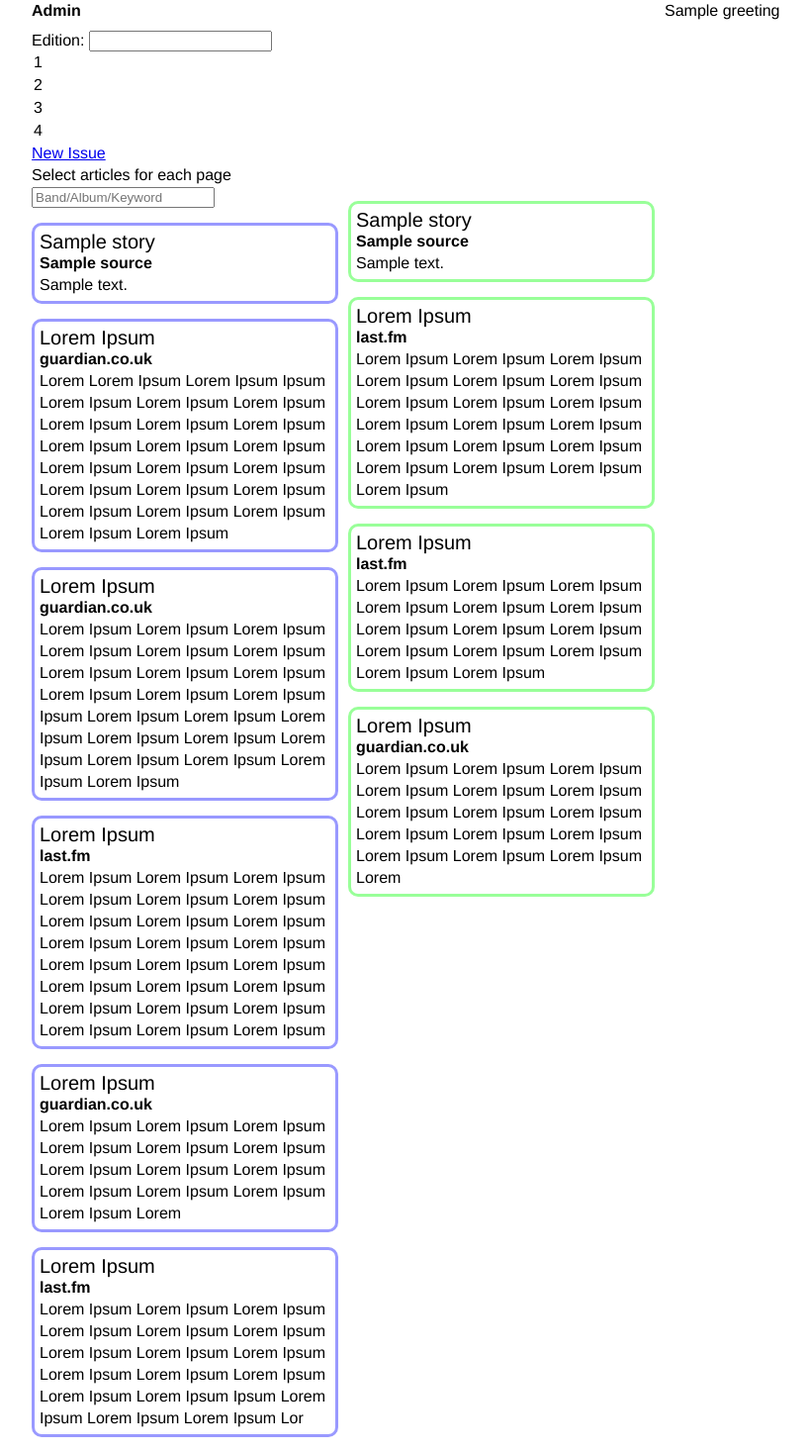
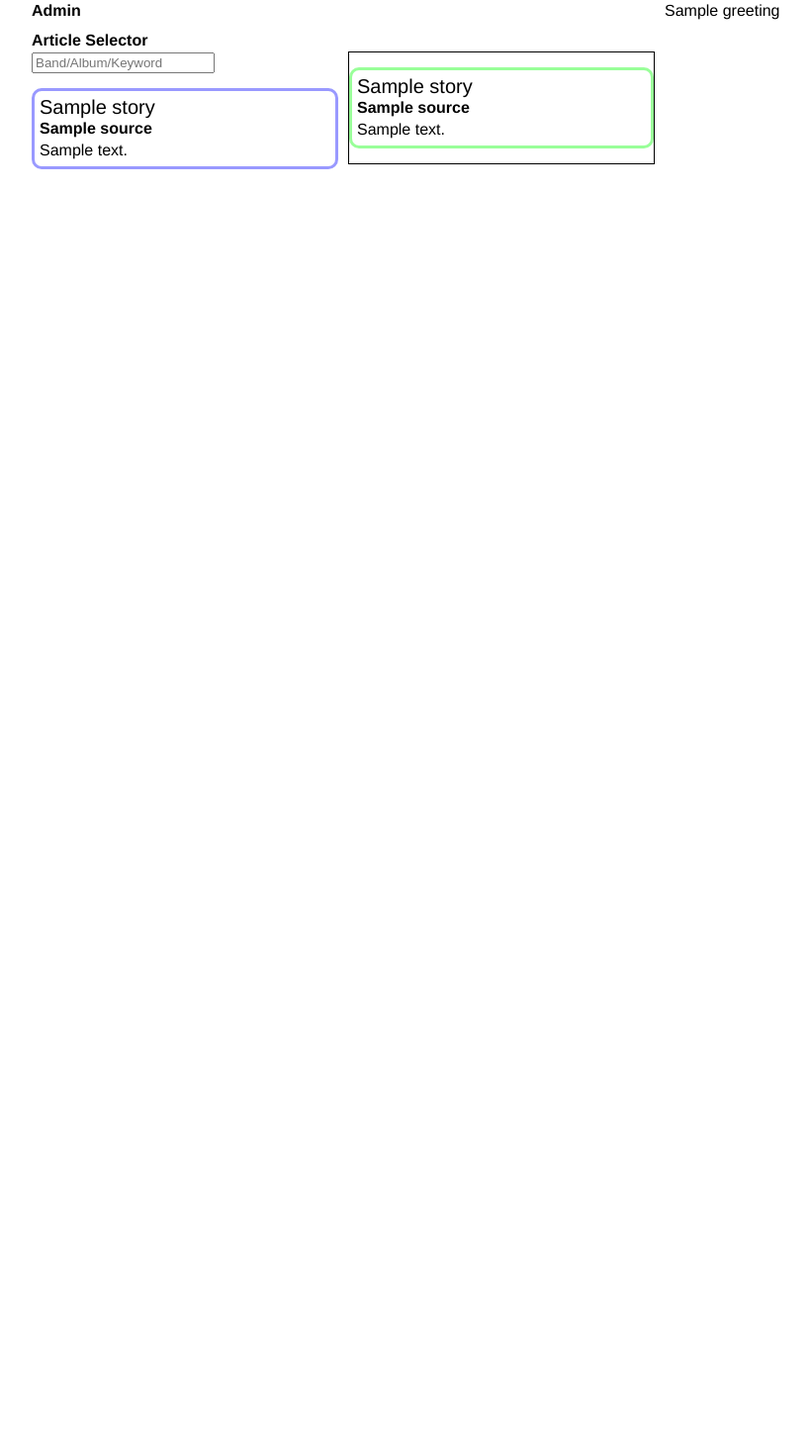
Before and after one commit to bruntonspall/music-mag, a Python web app: template templates/admin/home.html in a window 1280 px wide. Shown: the whole page at 99% size, without its empty margins (133-952 px from the left). After the commit the page ends 171 px from the top, so only its background shows below. Run offline with Jinja, Linux system fonts and the light colour scheme; the template is opened without the code that fills it: most values are stand-ins (such as "Sample title", 1, 10 or a date in 2020).

Commit message:
Get tags from guardian api, show content in selector using jquery and content api

```diff
--- a/static/css/core.css
+++ b/static/css/core.css
@@ -66,6 +66,12 @@ footer {
     text-align: center;
 }
 
+.accepted_list {
+    min-height: 100px;
+    border: 1px black solid;
+
+}
+
 ul.prospective_list li span {
 }
 ul.accepted_list li span {
@@ -74,7 +80,9 @@ li.story {
 border: 3px black solid;
 margin: 15px 0px;
 padding: 5px;
-border-radius: 10px;
+-webkit-border-radius: 10px;
+   -moz-border-radius: 10px;
+        border-radius: 10px;
 }
 li.story span {
     display: block;
--- a/templates/admin/home.html
+++ b/templates/admin/home.html
@@ -1,55 +1,31 @@
 {% extends "adminbase.html" %}
 {% block mainbody %}
 <div class="grid_24">
-	<p>Edition: <input type="select">
-		<option>1</option>
-		<option>2</option>
-		<option>3</option>
-		<option>4</option>
-		</input>
-		<a class="button" href="/admin/issue/new">New Issue</a></p>
-	<p>Select articles for each page</p>
+	<h2>Article Selector</h2>
 </div>
 <div class="grid_8 prospective_list">
 	<input type="text" id="story_search" name="story_search" placeholder="Band/Album/Keyword">
 	<script>
 	$(function(){
-		$('#story_search').autocomplete({source:['Eagles', 'Metallica', 'Pink Floyd']})
+		$('#story_search').autocomplete({source:'/api/tags.json', select:function(event, ui){
+			$.getJSON('/api/tag/'+ui.item.id+'.json', function(data) {
+
+				$.each(data, function(index, item){
+					$('#prospective_list').append("<li class='story prospective' id='"+item.id+"'><span class='title'>"+item.headline+"</span><span class='trailtext'>"+item.trailtext+"</span></li></p>");
+				});
+			});
+		}});
 	});
 	</script>
-	<ul class="prospective_list drop_target">
-		{% for story in propsective_stories %}
+
+	<ul id="prospective_list" class="prospective_list drop_target">
+		{% for story in prospective_stories %}
 		<li class="story prospective">
 			<span class="title">{{story.title}}</span>
 			<span class="source">{{story.source}}</span>
 			<span class="trailtext">{{story.trailtext}}</span>
 		</li>
 		{% endfor %}
-		<li class="story prospective">
-			<span class="title">Lorem Ipsum</span>
-			<span class="source">guardian.co.uk</span>
-			<span class="trailtext">Lorem  Lorem Ipsum Lorem Ipsum  Ipsum Lorem Ipsum Lorem Ipsum Lorem Ipsum Lorem Ipsum Lorem Ipsum Lorem Ipsum Lorem Ipsum Lorem Ipsum Lorem Ipsum Lorem Ipsum Lorem Ipsum Lorem Ipsum Lorem Ipsum Lorem Ipsum Lorem Ipsum Lorem Ipsum Lorem Ipsum Lorem Ipsum Lorem Ipsum Lorem Ipsum </span>
-		</li>
-		<li class="story prospective">
-			<span class="title">Lorem Ipsum</span>
-			<span class="source">guardian.co.uk</span>
-			<span class="trailtext">Lorem Ipsum Lorem Ipsum Lorem Ipsum Lorem Ipsum Lorem Ipsum Lorem Ipsum Lorem Ipsum Lorem Ipsum Lorem Ipsum Lorem Ipsum Lorem Ipsum Lorem Ipsum  Ipsum Lorem Ipsum Lorem Ipsum Lorem Ipsum Lorem Ipsum Lorem Ipsum Lorem Ipsum Lorem Ipsum Lorem Ipsum Lorem Ipsum Lorem Ipsum </span>
-		</li>
-		<li class="story prospective">
-			<span class="title">Lorem Ipsum</span>
-			<span class="source">last.fm</span>
-			<span class="trailtext">Lorem Ipsum Lorem Ipsum Lorem Ipsum Lorem Ipsum Lorem Ipsum Lorem Ipsum Lorem Ipsum Lorem Ipsum Lorem Ipsum Lorem Ipsum Lorem Ipsum Lorem Ipsum Lorem Ipsum Lorem Ipsum Lorem Ipsum Lorem Ipsum Lorem Ipsum Lorem Ipsum Lorem Ipsum Lorem Ipsum Lorem Ipsum Lorem Ipsum Lorem Ipsum Lorem Ipsum </span>
-		</li>
-		<li class="story prospective">
-			<span class="title">Lorem Ipsum</span>
-			<span class="source">guardian.co.uk</span>
-			<span class="trailtext">Lorem Ipsum Lorem Ipsum Lorem Ipsum Lorem Ipsum Lorem Ipsum Lorem Ipsum Lorem Ipsum Lorem Ipsum Lorem Ipsum Lorem Ipsum Lorem Ipsum Lorem Ipsum Lorem Ipsum Lorem  </span>
-		</li>
-		<li class="story prospective">
-			<span class="title">Lorem Ipsum</span>
-			<span class="source">last.fm</span>
-			<span class="trailtext">Lorem Ipsum Lorem Ipsum Lorem Ipsum Lorem Ipsum Lorem Ipsum Lorem Ipsum Lorem Ipsum Lorem Ipsum Lorem Ipsum Lorem Ipsum Lorem Ipsum Lorem Ipsum Lorem Ipsum Lorem Ipsum Ipsum Lorem Ipsum Lorem Ipsum Lorem Ipsum Lor</span>
-		</li>
 	</ul>
 </div>
 <div class="grid_8">
@@ -61,23 +37,9 @@
 			<span class="trailtext">{{story.trailtext}}</span>
 		</li>
 		{% endfor %}
-		<li class="story accepted">
-			<span class="title">Lorem Ipsum</span>
-			<span class="source">last.fm</span>
-			<span class="trailtext">Lorem Ipsum Lorem Ipsum Lorem Ipsum Lorem Ipsum Lorem Ipsum Lorem Ipsum Lorem Ipsum Lorem Ipsum Lorem Ipsum Lorem Ipsum Lorem Ipsum Lorem Ipsum Lorem Ipsum Lorem Ipsum Lorem Ipsum Lorem Ipsum Lorem Ipsum Lorem  Ipsum Lorem Ipsum </span>
-		</li>
-		<li class="story accepted">
-			<span class="title">Lorem Ipsum</span>
-			<span class="source">last.fm</span>
-			<span class="trailtext">Lorem Ipsum Lorem Ipsum Lorem Ipsum Lorem Ipsum Lorem Ipsum Lorem Ipsum Lorem Ipsum Lorem Ipsum Lorem Ipsum Lorem Ipsum Lorem Ipsum Lorem Ipsum Lorem Ipsum Lorem Ipsum </span>
-		</li>
-		<li class="story accepted">
-			<span class="title">Lorem Ipsum</span>
-			<span class="source">guardian.co.uk</span>
-			<span class="trailtext">Lorem Ipsum Lorem Ipsum Lorem Ipsum Lorem Ipsum Lorem Ipsum Lorem Ipsum Lorem Ipsum Lorem Ipsum Lorem Ipsum Lorem Ipsum Lorem Ipsum Lorem Ipsum Lorem Ipsum Lorem Ipsum Lorem Ipsum Lorem  </span>
-		</li>
 	</ul>
 </div>
+<div id="log"></div>
 {% endblock %}
 {% block javascript %}
 <script>
```
Also changed, not shown: main.py (+27 -4 lines), models.py (added, +57 -0 lines), templates/content.json (added, +11 -0 lines), templates/tags.json (added, +11 -0 lines).
